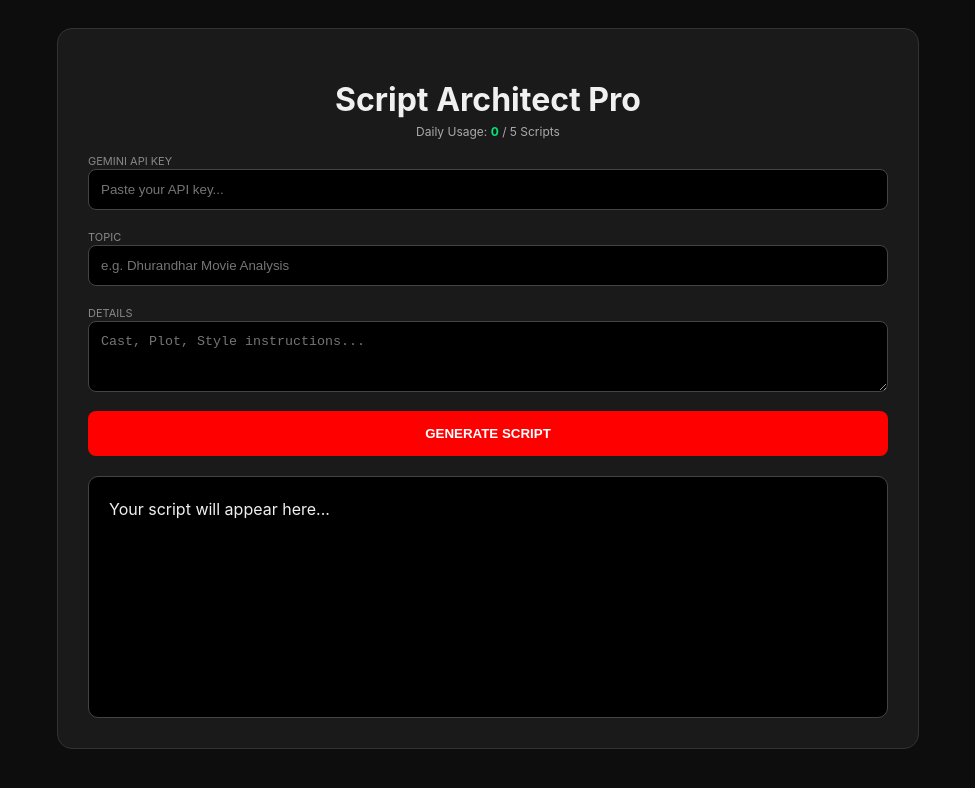
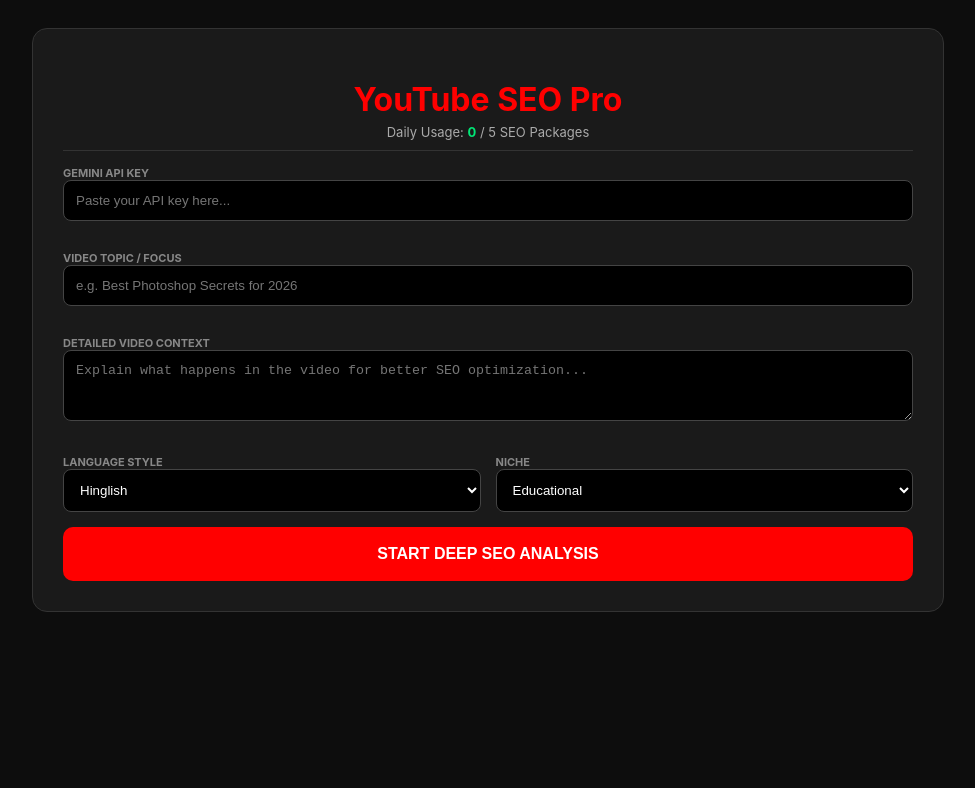
Before and after one commit to nexgnlabs/yt-ai-seo, a plain HTML site: page index.html in a window 1280 px wide. Shown: the whole page, without its empty margins (152-1127 px from the left). Drawn offline with Linux system fonts and the light colour scheme.

Commit message:
Update index.html

```diff
--- a/index.html
+++ b/index.html
@@ -3,124 +3,155 @@
 <head>
     <meta charset="UTF-8">
     <meta name="viewport" content="width=device-width, initial-scale=1.0">
-    <title>Viral Script Architect v7.0 - Daily Limit Mode</title>
+    <title>YouTube SEO Pro - Daily Limit Edition</title>
     <style>
         :root { --yt-red: #ff0000; --bg: #0d0d0d; --card: #1a1a1a; --text: #f0f0f0; --accent: #00e676; }
         body { font-family: 'Inter', sans-serif; background: var(--bg); color: var(--text); padding: 20px; }
-        .container { max-width: 800px; margin: auto; background: var(--card); border-radius: 15px; padding: 30px; border: 1px solid #333; }
+        .container { max-width: 850px; margin: auto; background: var(--card); border-radius: 15px; padding: 30px; border: 1px solid #333; }
 
-        .limit-info { font-size: 12px; color: #aaa; text-align: center; margin-bottom: 10px; }
+        .limit-info { font-size: 13px; color: #aaa; text-align: center; margin-bottom: 10px; border-bottom: 1px solid #333; padding-bottom: 10px; }
         .limit-count { color: var(--accent); font-weight: bold; }
 
-        @keyframes flash { 0%, 100% { opacity: 1; } 50% { opacity: 0.4; } }
-        .flashing { animation: flash 1.5s infinite; color: var(--accent); font-weight: bold; }
+        @keyframes pulse { 0%, 100% { opacity: 1; color: var(--accent); } 50% { opacity: 0.4; color: #fff; } }
+        .loading-text { font-weight: bold; font-size: 16px; animation: pulse 1.5s infinite; margin-top: 15px; }
 
-        #progress-container { display: none; width: 100%; background: #000; border: 1px solid #444; border-radius: 20px; height: 25px; margin: 20px 0; position: relative; }
-        #progress-bar { width: 0%; height: 100%; background: var(--yt-red); border-radius: 20px; transition: width 0.3s; }
+        #progress-container { display: none; width: 100%; background: #000; border: 1px solid #444; border-radius: 20px; height: 10px; margin: 15px 0; }
+        #progress-bar { width: 0%; height: 100%; background: var(--yt-red); border-radius: 20px; transition: width 0.4s; }
 
+        label { display: block; margin-top: 15px; font-size: 11px; color: #888; text-transform: uppercase; font-weight: bold; }
         input, textarea, select { width: 100%; padding: 12px; background: #000; border: 1px solid #444; border-radius: 8px; color: #fff; margin-bottom: 15px; box-sizing: border-box; }
-        .btn { background: var(--yt-red); color: #fff; border: none; padding: 15px; width: 100%; border-radius: 8px; font-weight: bold; cursor: pointer; }
-        .btn:disabled { background: #444; cursor: not-allowed; }
 
-        #output { background: #000; padding: 20px; border-radius: 10px; border: 1px solid #444; min-height: 200px; white-space: pre-wrap; margin-top: 20px; line-height: 1.6; }
-        .error-log { color: #ffbb00; font-size: 14px; margin-top: 15px; display: none; background: #332200; padding: 15px; border-radius: 8px; border: 1px solid #ffbb00; text-align: center; }
+        .btn { background: var(--yt-red); color: #fff; border: none; padding: 18px; width: 100%; border-radius: 10px; font-size: 16px; font-weight: 800; cursor: pointer; transition: 0.3s; }
+        .btn:disabled { background: #444; cursor: not-allowed; opacity: 0.6; }
+
+        .result-box { background: #000; padding: 20px; border-radius: 10px; border: 1px solid #444; margin-top: 20px; position: relative; display: none; }
+        .copy-btn { position: absolute; top: 10px; right: 10px; color: #3ea6ff; cursor: pointer; font-size: 11px; font-weight: bold; }
+        .error-log { color: #ffbb00; font-size: 14px; margin-top: 15px; display: none; background: #332200; padding: 15px; border-radius: 8px; border: 1px solid #ffbb00; text-align: center; line-height: 1.4; }
     </style>
 </head>
 <body>
 
 <div class="container">
-    <h1 style="text-align: center; margin-bottom: 5px;">Script Architect Pro</h1>
-    <div class="limit-info">Daily Usage: <span id="usageCount" class="limit-count">0</span> / 5 Scripts</div>
+    <h1 style="text-align: center; color: #ff0000; margin-bottom: 5px;">YouTube SEO Pro</h1>
+    <div class="limit-info">Daily Usage: <span id="usageCount" class="limit-count">0</span> / 5 SEO Packages</div>
 
-    <label style="font-size:11px; color:#888;">GEMINI API KEY</label>
-    <input type="password" id="apiKey" placeholder="Paste your API key...">
+    <label>Gemini API Key</label>
+    <input type="password" id="apiKey" placeholder="Paste your API key here...">
 
-    <label style="font-size:11px; color:#888;">TOPIC</label>
-    <input type="text" id="topic" placeholder="e.g. Dhurandhar Movie Analysis">
+    <label>Video Topic / Focus</label>
+    <input type="text" id="topic" placeholder="e.g. Best Photoshop Secrets for 2026">
 
-    <label style="font-size:11px; color:#888;">DETAILS</label>
-    <textarea id="notes" rows="3" placeholder="Cast, Plot, Style instructions..."></textarea>
+    <label>Detailed Video Context</label>
+    <textarea id="notes" rows="3" placeholder="Explain what happens in the video for better SEO optimization..."></textarea>
 
-    <button id="genBtn" class="btn" onclick="generate()">GENERATE SCRIPT</button>
+    <div style="display: flex; gap: 15px;">
+        <div style="flex:1">
+            <label>Language Style</label>
+            <select id="lang">
+                <option value="Casual Day-to-Day Hinglish">Hinglish</option>
+                <option value="Easy Day-to-Day Hindi">Easy Hindi</option>
+                <option value="Global English">English</option>
+            </select>
+        </div>
+        <div style="flex:1">
+            <label>Niche</label>
+            <select id="niche">
+                <option value="Tech/Educational">Educational</option>
+                <option value="Entertainment/Vlog">Vlog</option>
+                <option value="Gaming">Gaming</option>
+            </select>
+        </div>
+    </div>
 
-    <div id="loading-area" style="display:none; text-align:center; margin-top:20px;">
-        <div class="flashing">ARCHITECTING YOUR VIRAL SCRIPT...</div>
+    <button id="genBtn" class="btn" onclick="generateSEO()">START DEEP SEO ANALYSIS</button>
+
+    <div id="loading-area" style="display:none; text-align:center;">
+        <div class="loading-text">ARCHITECTING YOUR VIRAL SEO...</div>
         <div id="progress-container">
             <div id="progress-bar"></div>
         </div>
     </div>
 
     <div id="errorLog" class="error-log"></div>
-    <div id="output">Your script will appear here...</div>
+
+    <div id="resTitleBox" class="result-box">
+        <span class="copy-btn" onclick="copy('resTitle')">COPY</span>
+        <label>Engineered High-CTR Title</label>
+        <input type="text" id="resTitle" readonly>
+    </div>
+
+    <div id="resDescBox" class="result-box">
+        <span class="copy-btn" onclick="copy('resDesc')">COPY</span>
+        <label>Strategic SEO Description</label>
+        <textarea id="resDesc" rows="8" readonly></textarea>
+    </div>
 </div>
 
 <script>
-    const MAX_DAILY_SCRIPTS = 5;
+    const MAX_DAILY = 5;
 
-    // Load Usage Data on Start
     window.onload = () => {
-        updateUsageUI();
-        const key = localStorage.getItem('_gemini_v7_key');
+        updateUI();
+        const key = localStorage.getItem('_seo_pro_key_v2');
         if (key) document.getElementById('apiKey').value = key;
     };
 
-    function updateUsageUI() {
-        const usage = getTodayUsage();
+    function updateUI() {
+        const usage = getUsage();
         document.getElementById('usageCount').innerText = usage;
-        if (usage >= MAX_DAILY_SCRIPTS) {
+        if (usage >= MAX_DAILY) {
             document.getElementById('genBtn').disabled = true;
-            document.getElementById('genBtn').innerText = "LIMIT REACHED FOR TODAY";
+            document.getElementById('genBtn').innerText = "DAILY LIMIT REACHED (5/5)";
         }
     }
 
-    function getTodayUsage() {
-        const dateKey = new Date().toISOString().split('T')[0]; // YYYY-MM-DD
-        const storedData = JSON.parse(localStorage.getItem('_usage_tracker') || '{}');
-        return storedData[dateKey] || 0;
+    function getUsage() {
+        const date = new Date().toISOString().split('T')[0];
+        const data = JSON.parse(localStorage.getItem('_seo_usage_log') || '{}');
+        return data[date] || 0;
     }
 
-    function incrementUsage() {
-        const dateKey = new Date().toISOString().split('T')[0];
-        const storedData = JSON.parse(localStorage.getItem('_usage_tracker') || '{}');
-        storedData[dateKey] = (storedData[dateKey] || 0) + 1;
-        localStorage.setItem('_usage_tracker', JSON.stringify(storedData));
-        updateUsageUI();
+    function trackUsage() {
+        const date = new Date().toISOString().split('T')[0];
+        const data = JSON.parse(localStorage.getItem('_seo_usage_log') || '{}');
+        data[date] = (data[date] || 0) + 1;
+        localStorage.setItem('_seo_usage_log', JSON.stringify(data));
+        updateUI();
     }
 
-    async function generate() {
+    async function generateSEO() {
         const key = document.getElementById('apiKey').value.trim();
         const topic = document.getElementById('topic').value;
         const notes = document.getElementById('notes').value;
-        const output = document.getElementById('output');
+        const lang = document.getElementById('lang').value;
+
+        if (getUsage() >= MAX_DAILY) return alert("Bhai, 5 scripts for today is finished. Come back tomorrow!");
+        if (!key || !topic) return alert("Bhai, Key aur Topic dono chahiye!");
+
+        localStorage.setItem('_seo_pro_key_v2', key);
+
+        const loader = document.getElementById('loading-area');
         const errorLog = document.getElementById('errorLog');
-        const loader = document.getElementById('loading-area');
         const bar = document.getElementById('progress-bar');
-
-        if (getTodayUsage() >= MAX_DAILY_SCRIPTS) {
-            return alert("You have reached your limit of 5 scripts for today.");
-        }
-
-        if (!key || !topic) return alert("Please fill API Key and Topic.");
-        localStorage.setItem('_gemini_v7_key', key);
+        const progContainer = document.getElementById('progress-container');
 
         loader.style.display = "block";
+        progContainer.style.display = "block";
         errorLog.style.display = "none";
-        output.innerText = "Processing...";
+        document.getElementById('resTitleBox').style.display = "none";
+        document.getElementById('resDescBox').style.display = "none";
 
-        let progress = 0;
-        const interval = setInterval(() => {
-            if (progress < 90) {
-                progress += 2;
-                bar.style.width = progress + "%";
-            }
-        }, 500);
+        let p = 0;
+        const interval = setInterval(() => { if (p < 90) p += 5; bar.style.width = p + "%"; }, 400);
 
         try {
             const url = `https://generativelanguage.googleapis.com/v1beta/models/gemini-2.5-flash-lite:generateContent?key=${key}`;
             const response = await fetch(url, {
                 method: 'POST',
                 headers: { 'Content-Type': 'application/json' },
-                body: JSON.stringify({ contents: [{ parts: [{ text: `Write a Hinglish YouTube script for ${topic}. Context: ${notes}` }] }] })
+                body: JSON.stringify({
+                    contents: [{ parts: [{ text: `Act as a YouTube SEO Expert. Topic: ${topic}. Context: ${notes}. Language: ${lang}. Provide a Viral Title and a 200-word Strategic Description. Format: TITLE: [text] DESC: [text]` }] }]
+                })
             });
 
             const data = await response.json();
@@ -129,22 +160,34 @@
             if (response.status === 429) {
                 errorLog.innerText = "Bhai, this is your current limit for the day. Come back tomorrow after 24 hours to generate more!";
                 errorLog.style.display = "block";
-                output.innerText = "Limit Reached.";
             } else if (data.candidates) {
                 bar.style.width = "100%";
                 setTimeout(() => {
+                    const fullText = data.candidates[0].content.parts[0].text;
+                    document.getElementById('resTitle').value = fullText.split('TITLE:')[1]?.split('DESC:')[0]?.trim();
+                    document.getElementById('resDesc').value = fullText.split('DESC:')[1]?.trim();
+
                     loader.style.display = "none";
-                    output.innerText = data.candidates[0].content.parts[0].text;
-                    incrementUsage(); // Only count successful generations
+                    document.getElementById('resTitleBox').style.display = "block";
+                    document.getElementById('resDescBox').style.display = "block";
+                    trackUsage();
                 }, 500);
             } else {
-                errorLog.innerText = "Error: " + JSON.stringify(data.error);
+                errorLog.innerText = "Error: " + (data.error?.message || "Something went wrong.");
                 errorLog.style.display = "block";
             }
-        } catch (err) {
+        } catch (e) {
             clearInterval(interval);
-            output.innerText = "System error occurred.";
+            errorLog.innerText = "Network Error. Please try again.";
+            errorLog.style.display = "block";
         }
+    }
+
+    function copy(id) {
+        const el = document.getElementById(id);
+        el.select();
+        navigator.clipboard.writeText(el.value);
+        alert("Copied!");
     }
 </script>
 
```
